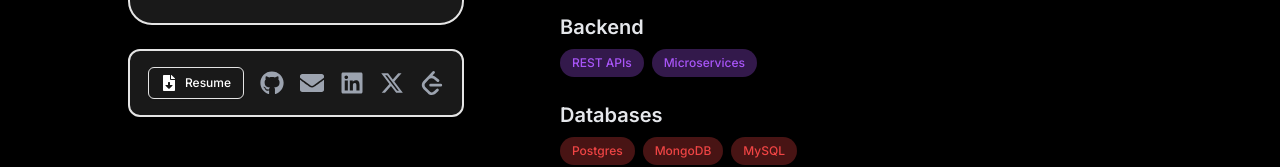
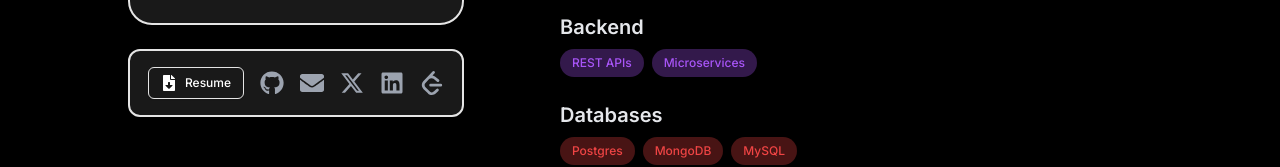
Before and after one commit to capybara-brain346/capybaras-portfolio, a Next.js app: page / in a window 1280 px wide. Shown: the part 411-578 px from the top of the page. Built offline with nearby package versions, Linux system fonts and the light colour scheme.

Commit message:
corrected x profile url

```diff
--- a/src/components/SocialLinks.tsx
+++ b/src/components/SocialLinks.tsx
@@ -31,23 +31,22 @@ const SocialLinks: React.FC = () => {
 
       <div className="group relative">
         <a
+          href="https://x.com/piyush_yip"
+          target="_blank"
+          rel="noopener noreferrer"
+          className="text-gray-400 hover:text-white transition-transform transform hover:scale-125 hover:rotate-12"
+        >
+          <FaXTwitter size={24} />
+        </a>
+      </div>
+      <div className="group relative">
+        <a
           href="https://www.linkedin.com/in/piyush-choudhari/"
           target="_blank"
           rel="noopener noreferrer"
           className="text-gray-400 hover:text-white transition-transform transform hover:scale-125 hover:rotate-12"
         >
           <FaLinkedin size={24} />
-        </a>
-      </div>
-
-      <div className="group relative">
-        <a
-          href="https://x.com/PiyushChou56092"
-          target="_blank"
-          rel="noopener noreferrer"
-          className="text-gray-400 hover:text-white transition-transform transform hover:scale-125 hover:rotate-12"
-        >
-          <FaXTwitter size={24} />
         </a>
       </div>
 
```
